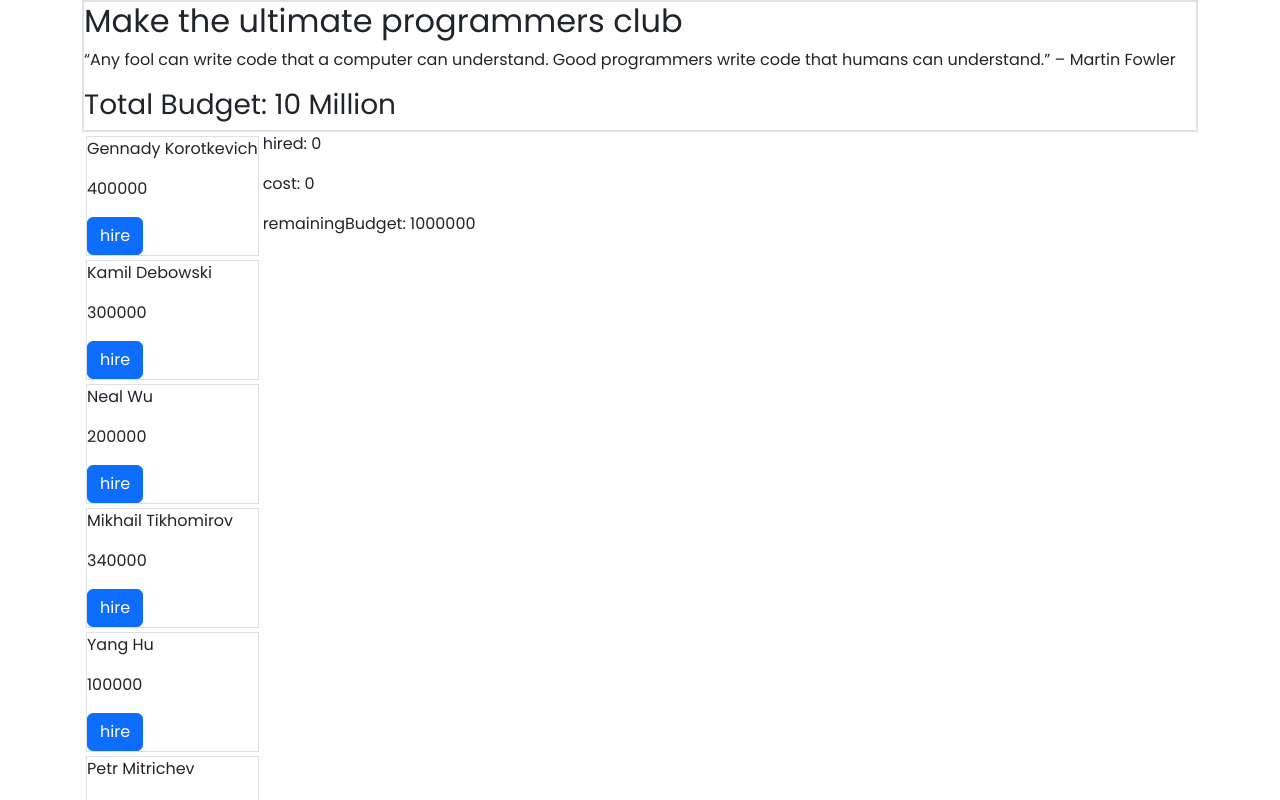
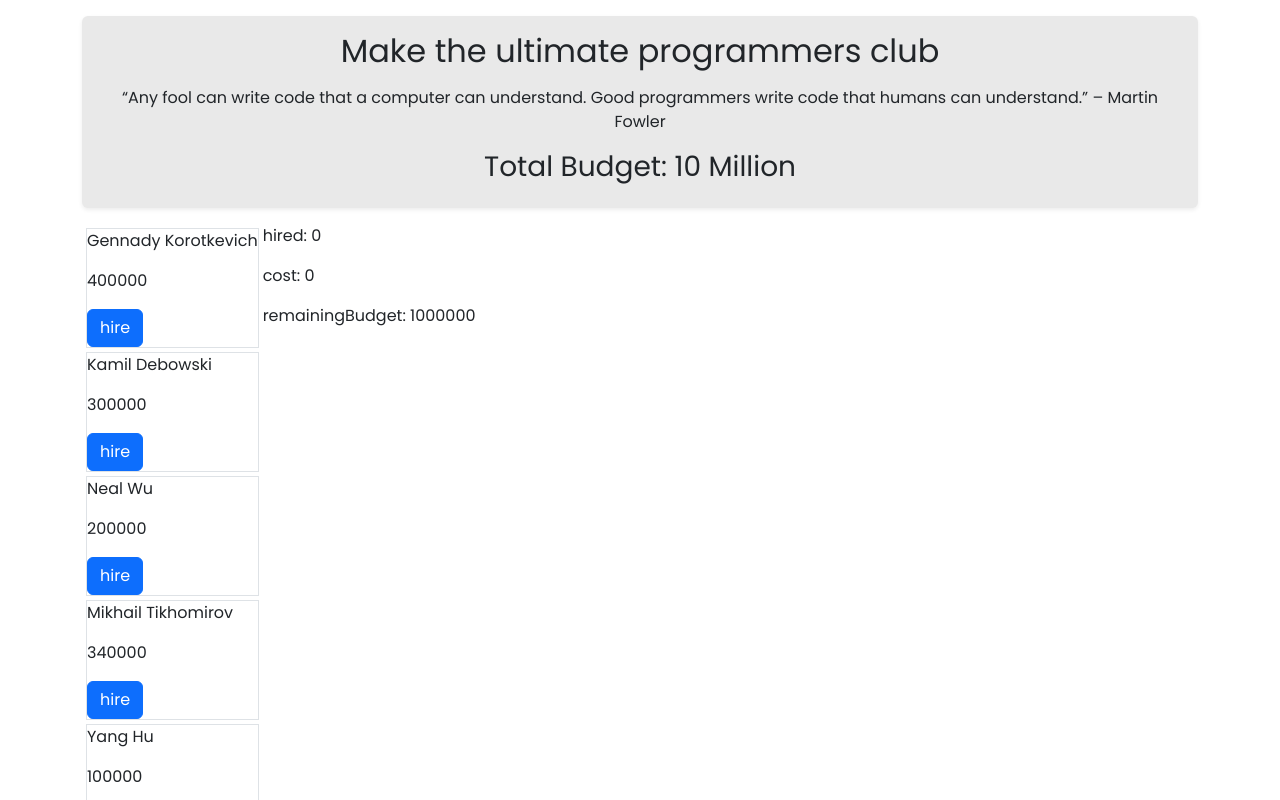
Before and after one commit to faisalmh4045/programmers-club, a React (Vite) app: page / in a window 1280 px wide. Shown: the top 800 px of the page. Built offline with nearby package versions, Linux system fonts and the light colour scheme.

Commit message:
add Header styles

```diff
--- /dev/null
+++ b/src/components/Header/Header.css
@@ -0,0 +1,3 @@
+.header {
+    background-color: #e9e9e9;
+}
--- a/src/components/Header/Header.jsx
+++ b/src/components/Header/Header.jsx
@@ -1,8 +1,10 @@
+import "./Header.css";
+
 const Header = () => {
     return (
-        <header className="border border-2">
+        <header className="header my-3 p-3 rounded text-center shadow-sm">
             <h2>Make the ultimate programmers club</h2>
-            <p>
+            <p className="pt-2">
                 “Any fool can write code that a computer can understand. Good
                 programmers write code that humans can understand.” – Martin
                 Fowler
```
